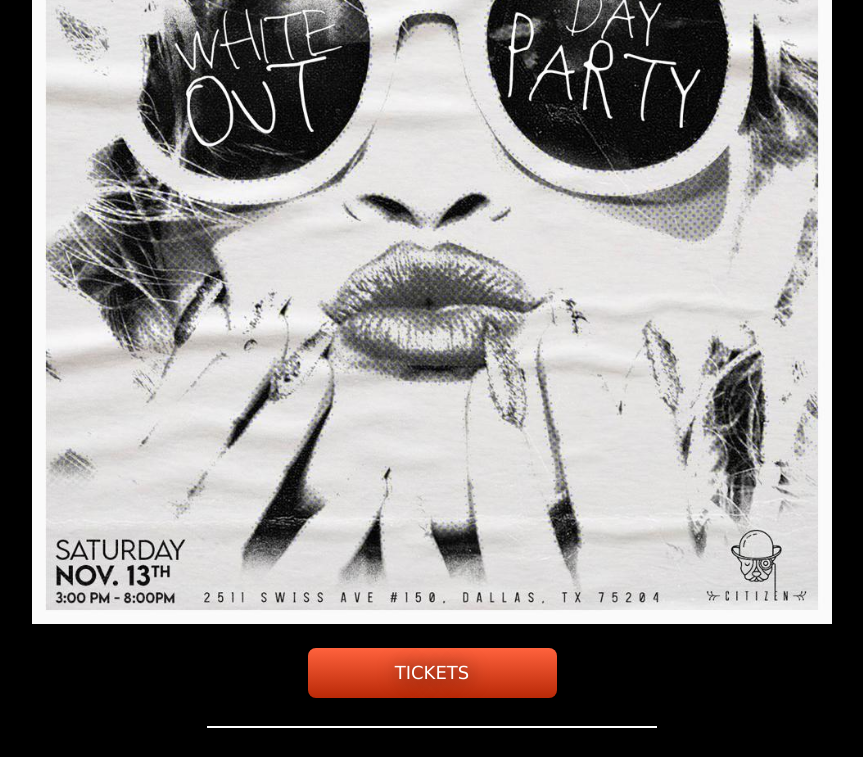
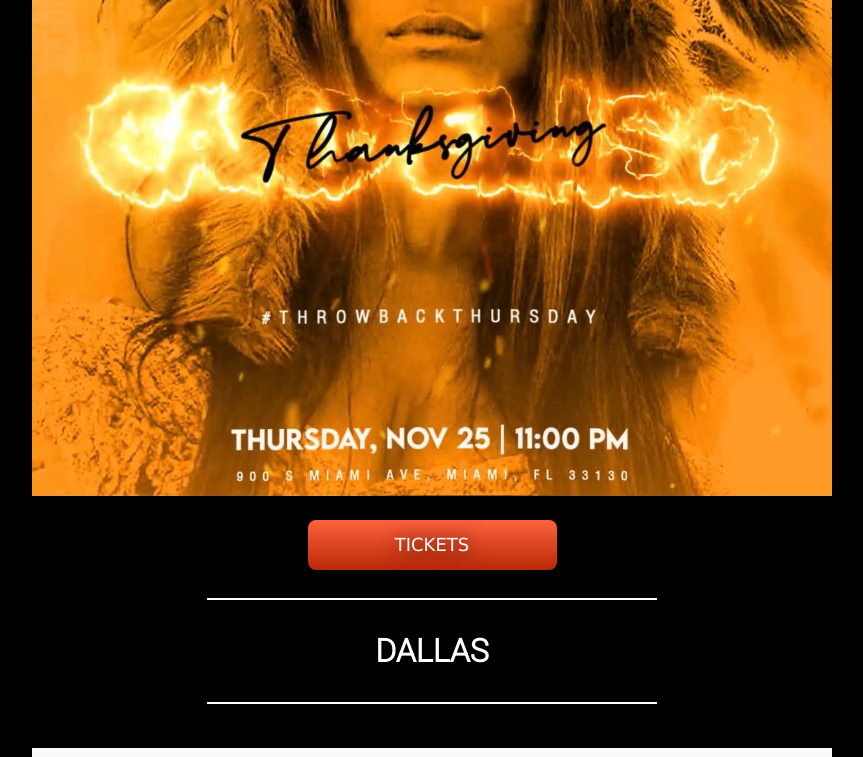
Before and after one commit to patrickdahdah/clubtab, a plain HTML site: page zaperoco.html in a window 1280 px wide. Shown: the part 3537-4294 px from the top of the page, without its empty margins (208-1071 px from the left). Drawn offline with Linux system fonts and the light colour scheme.

Commit message:
nov 25 miami

```diff
--- a/zaperoco.html
+++ b/zaperoco.html
@@ -90,6 +90,24 @@
 
         </div>
     </div>
+
+
+        <!-- EVENT -->
+
+        <div style="padding-top: 1rem;">
+            <div>
+
+                <img class="flyer" src="images/flyer-nov-25-miami.jpeg" alt="flyer-img">
+            </div>
+            <div>
+                <!-- <p style="padding: 20px; color: white; font-size: large;" >07  /  11</p> -->
+                <a href="https://www.eventbrite.com/e/candelaso-thanksgiving-edition-tickets-208051727317?aff=Zaperoco" class="btn"
+                    style="margin: 20px;">TICKETS</a>
+                <hr class="white-line">
+
+            </div>
+        </div>
+
     <!-- Locations -->
     <div style=" text-align: center; color: white; padding-bottom: 20px;">
         <h3 class="h1Title" style="font-size: 2rem;"> DALLAS </h2>
```
Also changed, not shown: index.html (+17 -0 lines), images/flyer-nov-25-miami.jpeg (added).
